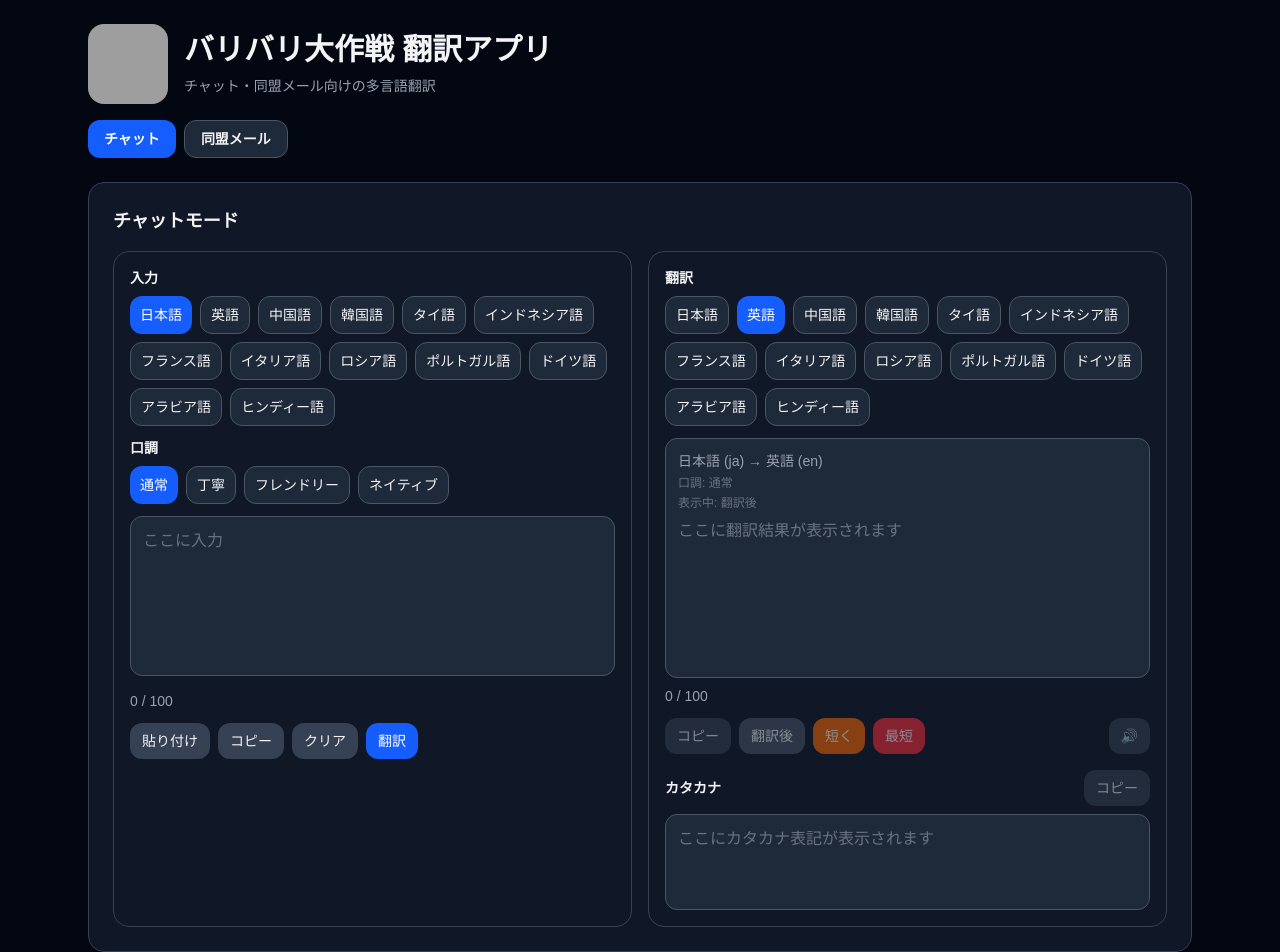
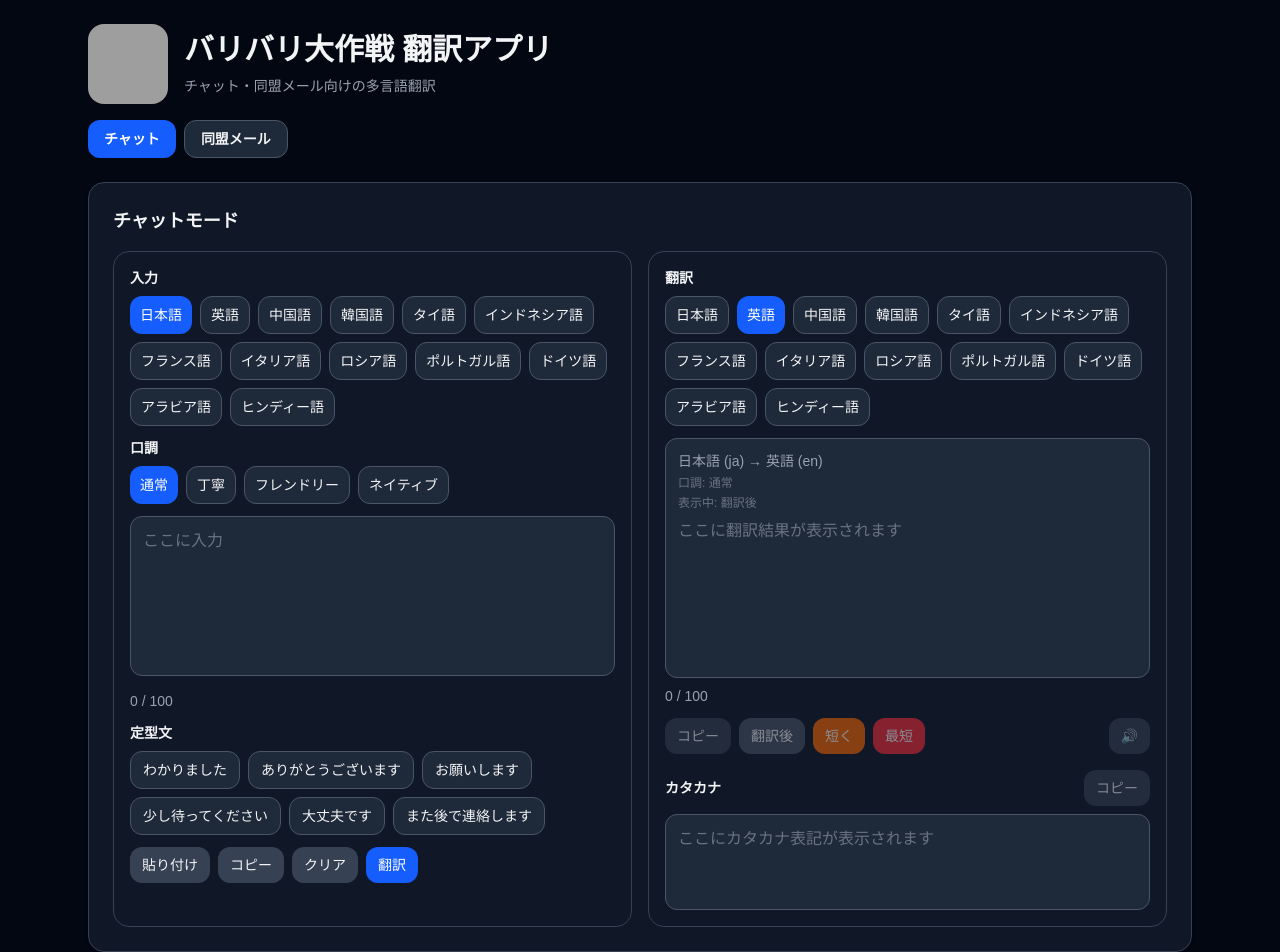
Before and after one commit to mydland777-cyber/baribari-translate-web, a Next.js app: page / in a window 1280 px wide. Shown: the top 952 px of the page. Built offline with nearby package versions, Linux system fonts and the light colour scheme; grey boxes are pictures that could not be loaded.

Commit message:
Show katakana only in chat and add quick phrases

```diff
--- a/app/page.tsx
+++ b/app/page.tsx
@@ -83,6 +83,15 @@ const toneOptions: { label: string; value: ToneType }[] = [
   { label: "丁寧", value: "polite" },
   { label: "フレンドリー", value: "friendly" },
   { label: "ネイティブ", value: "native" },
+];
+
+const chatQuickPhrases = [
+  "わかりました",
+  "ありがとうございます",
+  "お願いします",
+  "少し待ってください",
+  "大丈夫です",
+  "また後で連絡します",
 ];
 
 function createEmptyResultSet(): ResultSet {
@@ -175,11 +184,15 @@ function TranslatePanel({
   limit,
   visible,
   enableSpeech = false,
+  showKatakana = false,
+  showQuickPhrases = false,
 }: {
   title: string;
   limit: number;
   visible: boolean;
   enableSpeech?: boolean;
+  showKatakana?: boolean;
+  showQuickPhrases?: boolean;
 }) {
   const [selectedSourceLanguage, setSelectedSourceLanguage] = useState<LanguageOption>(
     sourceLanguages[0]
@@ -571,6 +584,14 @@ function TranslatePanel({
     setErrorMessage("");
   };
 
+  const handleQuickPhrase = (phrase: string) => {
+    stopSpeech();
+    setInputText(phrase);
+    setSelectedSourceLanguage(sourceLanguages[0]);
+    clearAllResults();
+    setErrorMessage("");
+  };
+
   return (
     <section
       className={`${visible ? "block" : "hidden"} rounded-2xl border border-gray-700 bg-gray-900 p-4 shadow-sm md:p-6 ${wrapperClass}`}
@@ -651,6 +672,24 @@ function TranslatePanel({
           >
             {inputCount} / {limit}
           </div>
+
+          {showQuickPhrases ? (
+            <div className="mt-3">
+              <div className="mb-2 text-sm font-bold text-gray-100">定型文</div>
+              <div className="flex flex-wrap gap-2">
+                {chatQuickPhrases.map((phrase) => (
+                  <button
+                    key={phrase}
+                    type="button"
+                    onClick={() => handleQuickPhrase(phrase)}
+                    className="rounded-xl border border-gray-600 bg-gray-800 px-3 py-2 text-sm font-medium text-gray-100 transition active:scale-95"
+                  >
+                    {phrase}
+                  </button>
+                ))}
+              </div>
+            </div>
+          ) : null}
 
           <div className="mt-3 flex flex-wrap gap-2">
             <button type="button" onClick={handlePaste} className={getButtonClass("gray")}>
@@ -811,6 +850,7 @@ function TranslatePanel({
             ) : null}
           </div>
 
+          {showKatakana ? (
             <div className="mt-4">
               <div className="mb-2 flex items-center justify-between gap-2">
                 <div className="text-sm font-bold text-gray-100">カタカナ</div>
@@ -832,6 +872,7 @@ function TranslatePanel({
                 </div>
               </div>
             </div>
+          ) : null}
         </div>
       </div>
     </section>
@@ -1144,11 +1185,25 @@ export default function Home() {
             limit={100}
             visible={mode === "chat"}
             enableSpeech={true}
+            showKatakana={true}
+            showQuickPhrases={true}
           />
 
           <div className={mode === "mail" ? "block space-y-4" : "hidden"}>
-            <TranslatePanel title="同盟メール 1" limit={220} visible={true} />
-            <TranslatePanel title="同盟メール 2" limit={220} visible={true} />
+            <TranslatePanel
+              title="同盟メール 1"
+              limit={220}
+              visible={true}
+              showKatakana={false}
+              showQuickPhrases={false}
+            />
+            <TranslatePanel
+              title="同盟メール 2"
+              limit={220}
+              visible={true}
+              showKatakana={false}
+              showQuickPhrases={false}
+            />
           </div>
 
           <ScreenshotSection />
```
Lines whose indentation alone changed are shown as unchanged.
